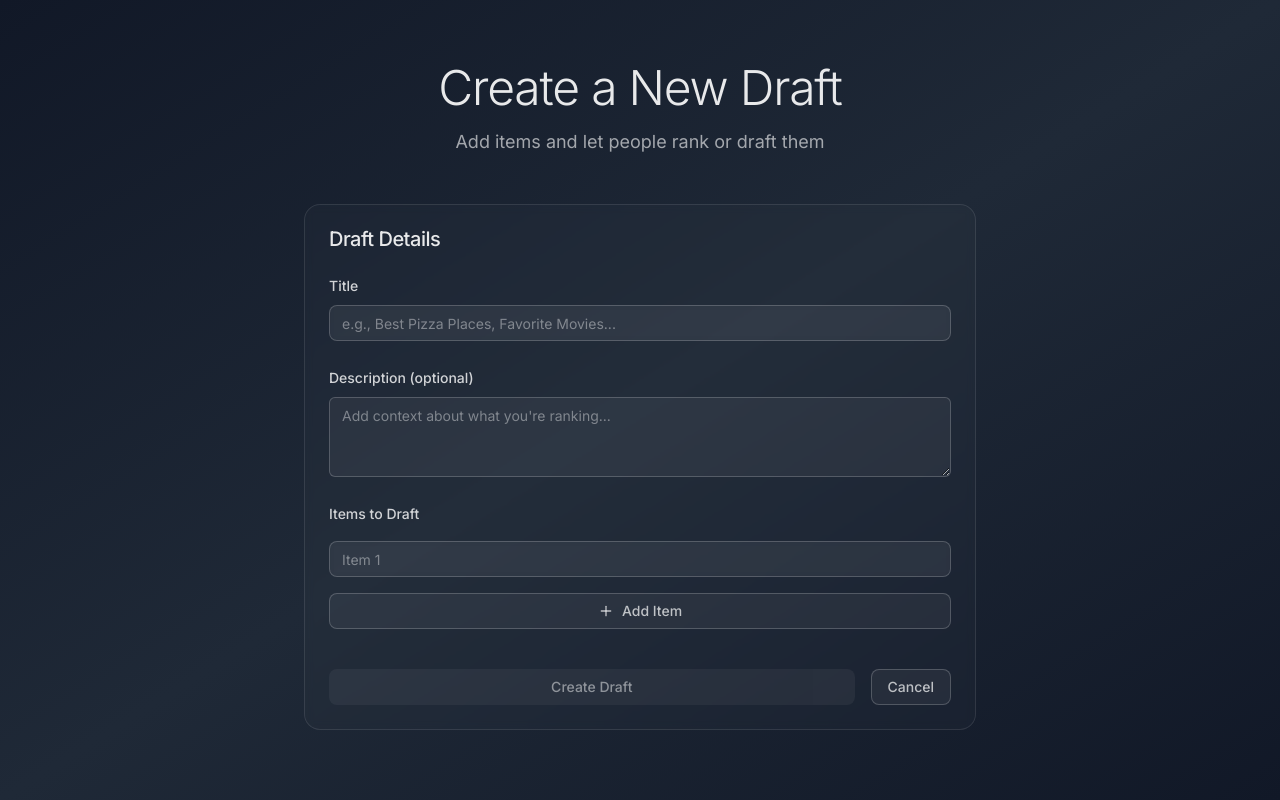
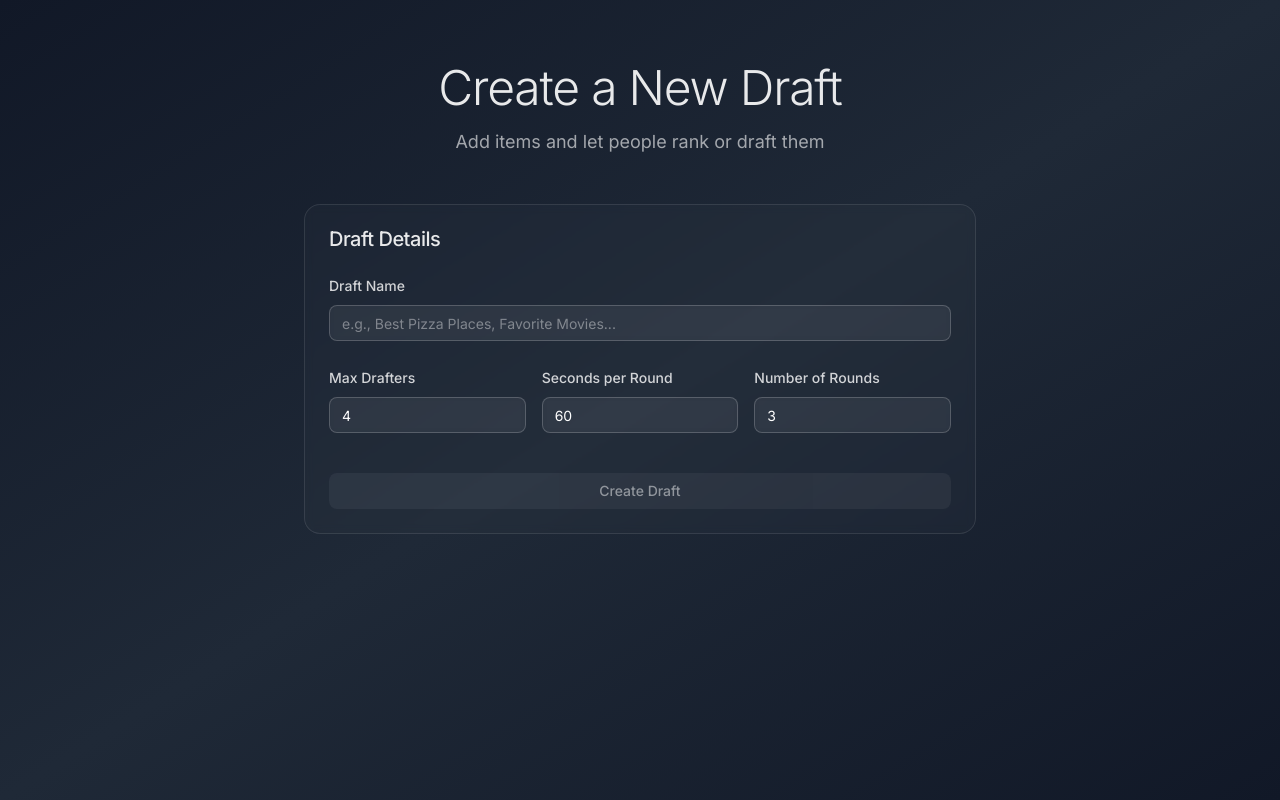
Before and after one commit to robert-moore/draft-anything, a Next.js app: page /new in a window 1280 px wide. Built offline with nearby package versions, Linux system fonts and the light colour scheme.

Commit message:
feat(/new): page

```diff
--- a/app/(app)/new/page.tsx
+++ b/app/(app)/new/page.tsx
@@ -4,35 +4,25 @@ import { Button } from '@/components/ui/button'
 import { Card, CardContent, CardHeader, CardTitle } from '@/components/ui/card'
 import { Input } from '@/components/ui/input'
 import { Label } from '@/components/ui/label'
-import { Textarea } from '@/components/ui/textarea'
-import { Plus, X } from 'lucide-react'
 import { useState } from 'react'
 
 export default function NewDraftPage() {
-  const [title, setTitle] = useState('')
-  const [description, setDescription] = useState('')
-  const [items, setItems] = useState([''])
-
-  const addItem = () => {
-    setItems([...items, ''])
-  }
-
-  const updateItem = (index: number, value: string) => {
-    const newItems = [...items]
-    newItems[index] = value
-    setItems(newItems)
-  }
-
-  const removeItem = (index: number) => {
-    if (items.length > 1) {
-      setItems(items.filter((_, i) => i !== index))
-    }
-  }
+  const [name, setName] = useState('')
+  const [maxDrafters, setMaxDrafters] = useState(4)
+  const [secPerRound, setSecPerRound] = useState(60)
+  const [numRounds, setNumRounds] = useState(3)
 
   const handleSubmit = (e: React.FormEvent) => {
     e.preventDefault()
-    // TODO: Implement draft creation logic
-    console.log({ title, description, items: items.filter(item => item.trim()) })
+    console.log({
+      name,
+      maxDrafters,
+      secPerRound,
+      numRounds,
+      draftState: 'setting_up',
+      startTime: new Date().toISOString(),
+      createdAt: new Date().toISOString()
+    })
   }
 
   return (
@@ -54,82 +44,81 @@ export default function NewDraftPage() {
           <CardContent>
             <form onSubmit={handleSubmit} className="space-y-6">
               <div className="space-y-2">
-                <Label htmlFor="title" className="text-white/80">
-                  Title
+                <Label htmlFor="name" className="text-white/80">
+                  Draft Name
                 </Label>
                 <Input
-                  id="title"
+                  id="name"
                   placeholder="e.g., Best Pizza Places, Favorite Movies..."
-                  value={title}
-                  onChange={e => setTitle(e.target.value)}
+                  value={name}
+                  onChange={e => setName(e.target.value)}
+                  required
+                  className="bg-white/5 border-white/20 text-white placeholder:text-white/40"
+                />
+              </div>
+
+              <div className="grid grid-cols-1 md:grid-cols-3 gap-4">
+                <div className="space-y-2">
+                  <Label htmlFor="maxDrafters" className="text-white/80">
+                    Max Drafters
+                  </Label>
+                  <Input
+                    id="maxDrafters"
+                    type="number"
+                    min="2"
+                    max="20"
+                    value={maxDrafters}
+                    onChange={e => setMaxDrafters(Number(e.target.value))}
                     required
                     className="bg-white/5 border-white/20 text-white placeholder:text-white/40"
                   />
                 </div>
 
                 <div className="space-y-2">
-                <Label htmlFor="description" className="text-white/80">
-                  Description (optional)
+                  <Label htmlFor="secPerRound" className="text-white/80">
+                    Seconds per Round
                   </Label>
-                <Textarea
-                  id="description"
-                  placeholder="Add context about what you're ranking..."
-                  value={description}
-                  onChange={e => setDescription(e.target.value)}
-                  className="bg-white/5 border-white/20 text-white placeholder:text-white/40 min-h-[80px]"
+                  <Input
+                    id="secPerRound"
+                    type="number"
+                    min="5"
+                    max="300"
+                    value={secPerRound}
+                    onChange={e => setSecPerRound(Number(e.target.value))}
+                    required
+                    className="bg-white/5 border-white/20 text-white placeholder:text-white/40"
                   />
                 </div>
 
-              <div className="space-y-4">
-                <Label className="text-white/80">Items to Draft</Label>
-
-                {items.map((item, index) => (
-                  <div key={index} className="flex gap-2">
+                <div className="space-y-2">
+                  <Label htmlFor="numRounds" className="text-white/80">
+                    Number of Rounds
+                  </Label>
                   <Input
-                      placeholder={`Item ${index + 1}`}
-                      value={item}
-                      onChange={e => updateItem(index, e.target.value)}
+                    id="numRounds"
+                    type="number"
+                    min="1"
+                    max="10"
+                    value={numRounds}
+                    onChange={e => setNumRounds(Number(e.target.value))}
+                    required
                     className="bg-white/5 border-white/20 text-white placeholder:text-white/40"
                   />
-                    {items.length > 1 && (
-                      <Button
-                        type="button"
-                        variant="outline"
-                        size="icon"
-                        onClick={() => removeItem(index)}
-                        className="bg-white/5 border-white/20 text-white/70 hover:bg-white/10"
-                      >
-                        <X className="h-4 w-4" />
-                      </Button>
-                    )}
                 </div>
-                ))}
-
-                <Button
-                  type="button"
-                  variant="outline"
-                  onClick={addItem}
-                  className="w-full bg-white/5 border-white/20 text-white/70 hover:bg-white/10"
-                >
-                  <Plus className="h-4 w-4 mr-2" />
-                  Add Item
-                </Button>
               </div>
 
               <div className="flex gap-4 pt-4">
                 <Button
                   type="submit"
                   className="flex-1 bg-white/10 hover:bg-white/20 text-white border-white/20"
-                  disabled={!title.trim() || items.filter(item => item.trim()).length < 2}
+                  disabled={
+                    !name.trim() ||
+                    maxDrafters < 2 ||
+                    secPerRound < 5 ||
+                    numRounds < 1
+                  }
                 >
                   Create Draft
-                </Button>
-                <Button
-                  type="button"
-                  variant="outline"
-                  className="bg-white/5 border-white/20 text-white/70 hover:bg-white/10"
-                >
-                  Cancel
                 </Button>
               </div>
             </form>
```
Lines whose indentation alone changed are shown as unchanged.
